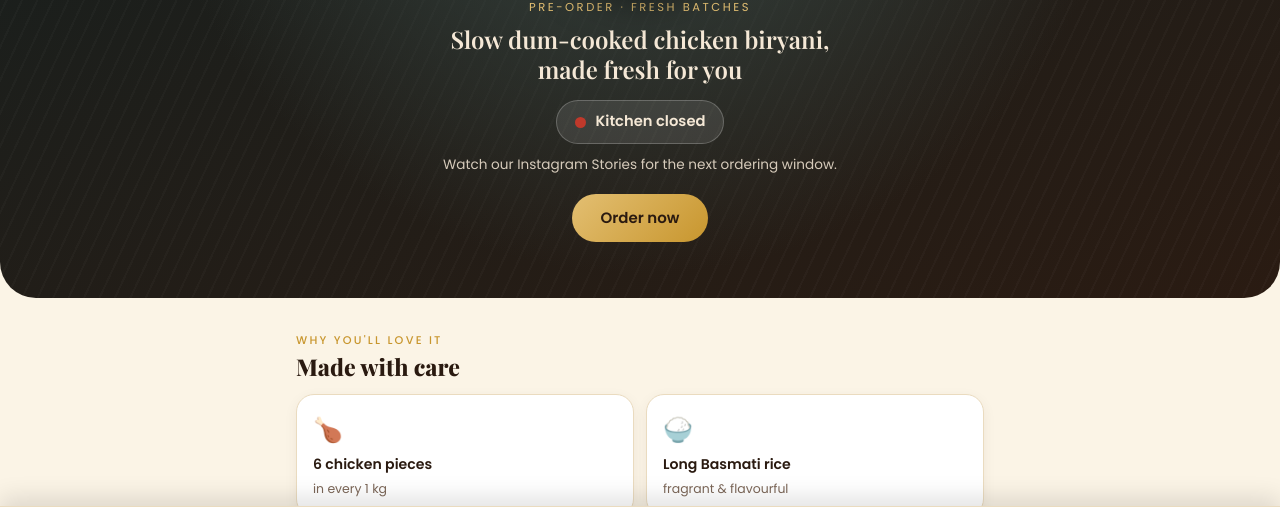
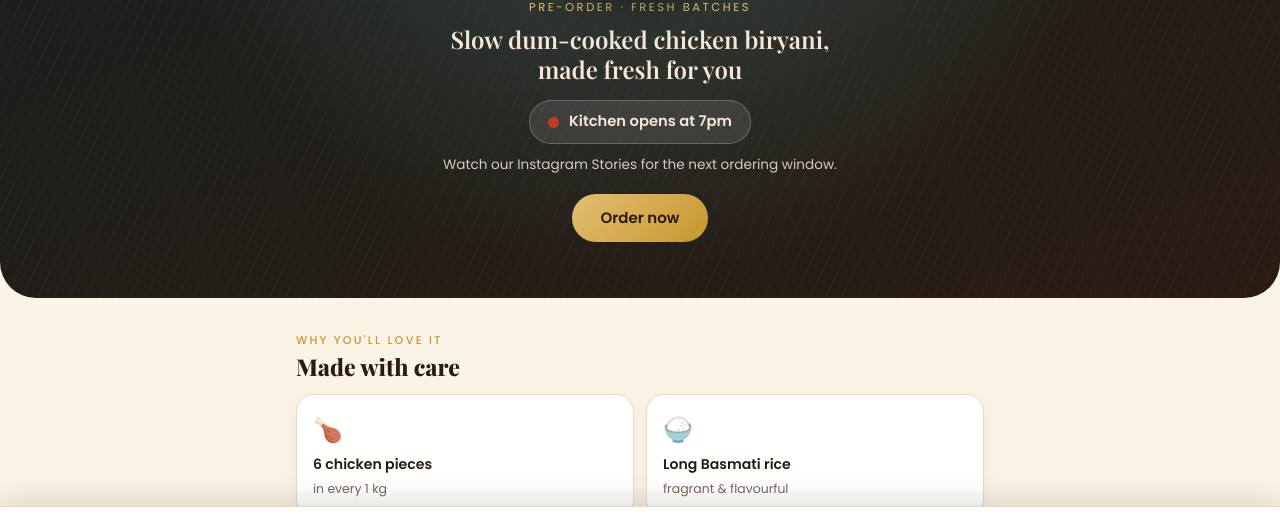
Before and after one commit to FAIZAAN01/thebowlbiryani, a plain HTML site: page index.html in a window 1280 px wide. Shown: the part 220-734 px from the top of the page. Drawn offline with nearby package versions, Linux system fonts and the light colour scheme.

```diff
--- a/index.html
+++ b/index.html
@@ -102,7 +102,7 @@ input,textarea,select{transition:border-color .2s,box-shadow .2s}
 <h1 class="sr">The Bowl Biryani</h1>
 <div class="eyebrow">Pre-order · Fresh batches</div>
 <div class="lead">Slow dum-cooked chicken biryani, made fresh for you</div>
-<div id="st" class="pill"><span class="dot"></span><span id="st1">Kitchen closed</span></div>
+<div id="st" class="pill"><span class="dot"></span><span id="st1">Kitchen opens at 7pm</span></div>
 <div class="sub" id="st2"></div>
 <a class="cta" href="#order">Order now</a>
 </header>
@@ -162,8 +162,8 @@ const S=JSON.parse($("state").textContent);
 const pm=()=>document.querySelector('input[name="pm"]:checked').value;
 function render(){
  const o=!!S.open,pre=pm()=="pre",t=q[0]*P[0]+q[1]*P[1];
- $("st").className="pill"+(o?" open":"");
- $("st1").textContent=o?"Kitchen open — taking orders":"Kitchen closed";
+ $("st").className="pill"+(o?" opens":"");
+ $("st1").textContent=o?"Kitchen open — taking orders":"Kitchen opens at 7pm";
  $("st2").textContent=S.note||(o?"Place your pre-order below.":"Watch our Instagram Stories for the next ordering window.");
  $("q0").textContent=q[0];$("q1").textContent=q[1];$("bs").textContent=[q[0]&&q[0]+" × 500 g",q[1]&&q[1]+" × 1 kg"].filter(Boolean).join(" + ")||"No items";
  if($("tt").textContent!=="₹"+t){$("tt").classList.remove("bump");void $("tt").offsetWidth;$("tt").classList.add("bump")}$("tt").textContent="₹"+t;$("ua").textContent="₹"+t;
```
